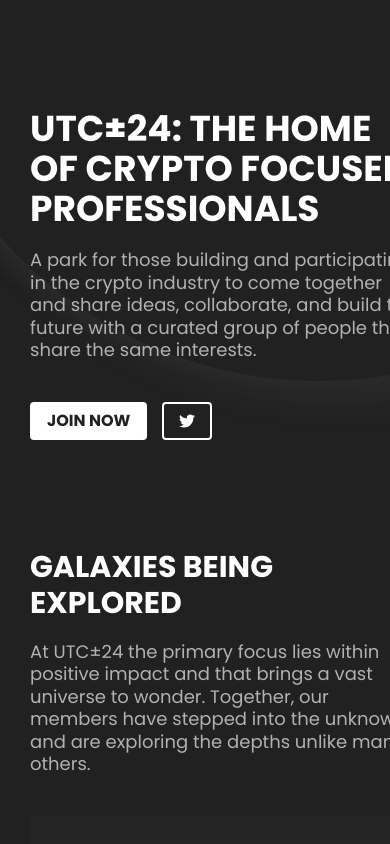
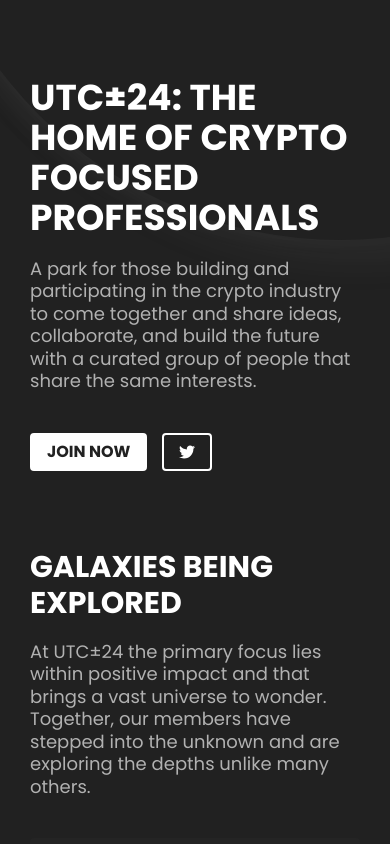
Before and after one commit to nftchance/utc24, a Next.js app: page / in a window 390 px wide. Shown: the top 844 px of the page. Built offline with nearby package versions, Linux system fonts and the light colour scheme.

Commit message:
feat: responsive design

```diff
--- a/app/components/Member/MemberCard.tsx
+++ b/app/components/Member/MemberCard.tsx
@@ -17,7 +17,7 @@ const MemberCard = ({
       <img
         src={member.avatar}
         alt="avatar"
-        className="rounded-full w-14 h-14 hover:scale-95 transition-all duration-200"
+        className="rounded-full w-14 h-14 hover:scale-95 transition-all duration-200 m-auto"
         width={400}
         height={400}
       />
--- a/app/page.css
+++ b/app/page.css
@@ -4,8 +4,7 @@
 }
 
 .container {
-    margin-inline: auto;
-    max-width: 1080px;
+    padding-inline: 30px;
 }
 
 .hero {
@@ -45,9 +44,3 @@
     border-radius: 50%;
     z-index: -3;
 }
-
-@media only screen and (max-width: 992px) {
-    .container {
-        margin-inline: 30px;
-    }
-}
```
